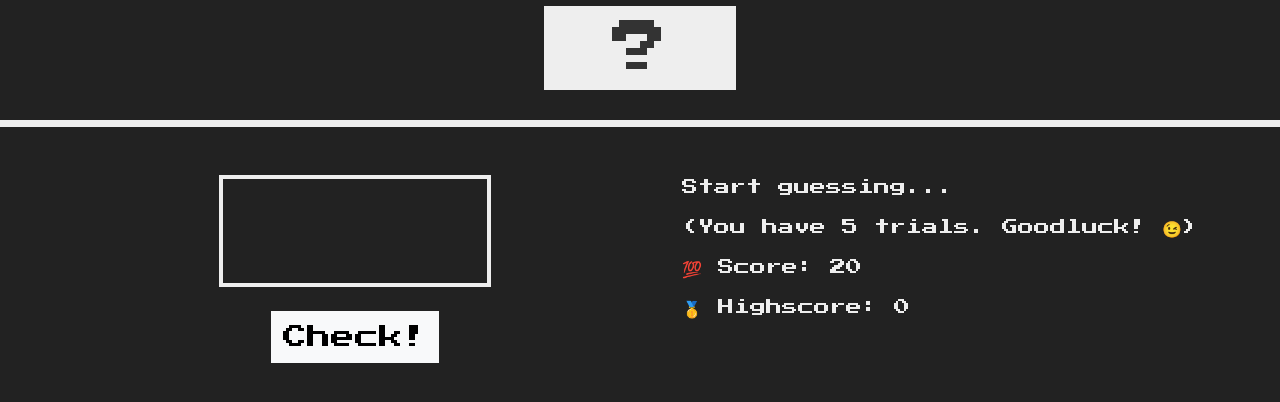
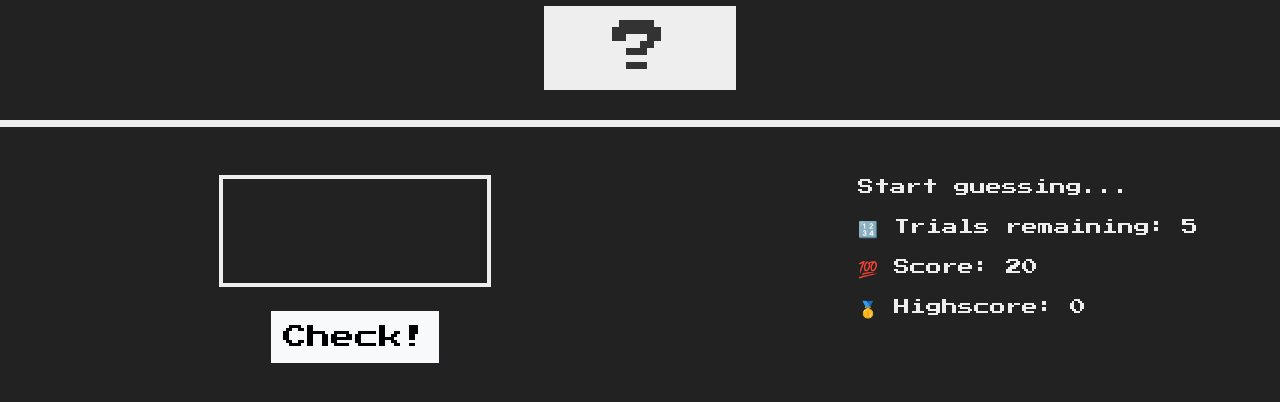
Before and after one commit to KingdavidJames/the-guess, a plain HTML site: page main.html in a window 1280 px wide. Shown: the part 162-564 px from the top of the page. Drawn offline with nearby package versions, Linux system fonts and the light colour scheme.

Commit message:
Update main.html

```diff
--- a/main.html
+++ b/main.html
@@ -40,7 +40,7 @@
                     <div class="col-lg-6">
                         <div class="float-end">
                             <p class="message">Start guessing...</p>
-                            <p class="note">(You have 5 trials. Goodluck! 😉)</p>
+                            <p class="note">🔢 Trials remaining: <span class="try">5</span></p>
                             <p class="label-score">💯 Score: <span class="score">20</span></p>
                             <p class="label-highscore">
                                 🥇 Highscore: <span class="highscore">0</span>
@@ -51,7 +51,6 @@
             </div>
         </section>
 
-
         <script src="https://cdn.jsdelivr.net/npm/bootstrap@5.2.0-beta1/dist/js/bootstrap.bundle.min.js"
             integrity="sha384-pprn3073KE6tl6bjs2QrFaJGz5/SUsLqktiwsUTF55Jfv3qYSDhgCecCxMW52nD2"
             crossorigin="anonymous"></script>
```
